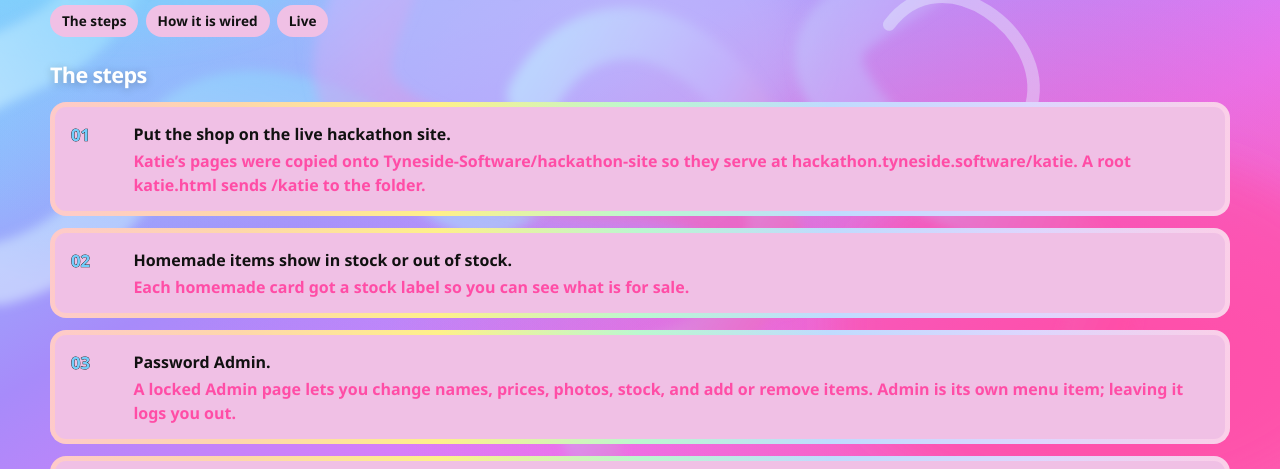
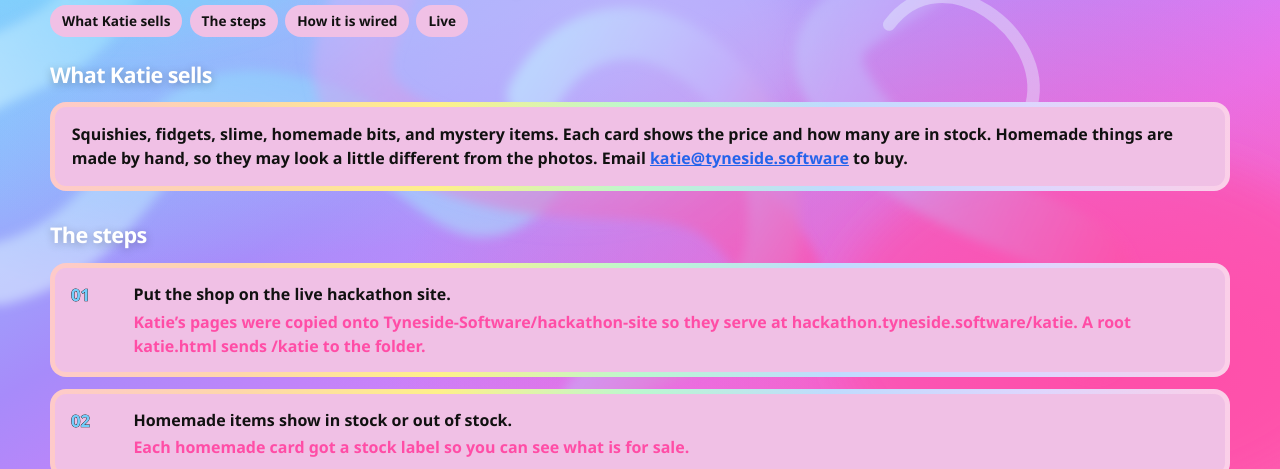
Before and after one commit to Tyneside-Software/tyneside.software, a plain HTML site: page katie/about.html in a window 1280 px wide. Shown: the part 331-800 px from the top of the page. Drawn offline with Linux system fonts and the light colour scheme.

Commit message:
Sync About: What Katie sells blurb.

```diff
--- a/katie/about.html
+++ b/katie/about.html
@@ -49,10 +49,20 @@
     </div>
 
     <nav class="about-jump" aria-label="On this page">
+      <a href="#sells">What Katie sells</a>
       <a href="#steps">The steps</a>
       <a href="#stack">How it is wired</a>
       <a href="#live">Live</a>
     </nav>
+
+    <section class="group" id="sells">
+      <div class="group-head">
+        <h2>What Katie sells</h2>
+      </div>
+      <p class="about-live">
+        Squishies, fidgets, slime, homemade bits, and mystery items. Each card shows the price and how many are in stock. Homemade things are made by hand, so they may look a little different from the photos. Email <a href="mailto:katie@tyneside.software">katie@tyneside.software</a> to buy.
+      </p>
+    </section>
 
     <section class="group" id="steps">
       <div class="group-head">
@@ -213,6 +223,13 @@
             <span>Nav, cards and dark mode were overflowing or cramped on phones. Spacing and wrapping are tighter so nothing runs off the screen.</span>
           </div>
         </li>
+        <li>
+          <span class="n">23</span>
+          <div>
+            <strong>What Katie sells, on About.</strong>
+            <span>The About page now has a short blurb at the top about squishies, fidgets, slime, homemade and mystery items, plus how to buy.</span>
+          </div>
+        </li>
       </ol>
     </section>
 
```
